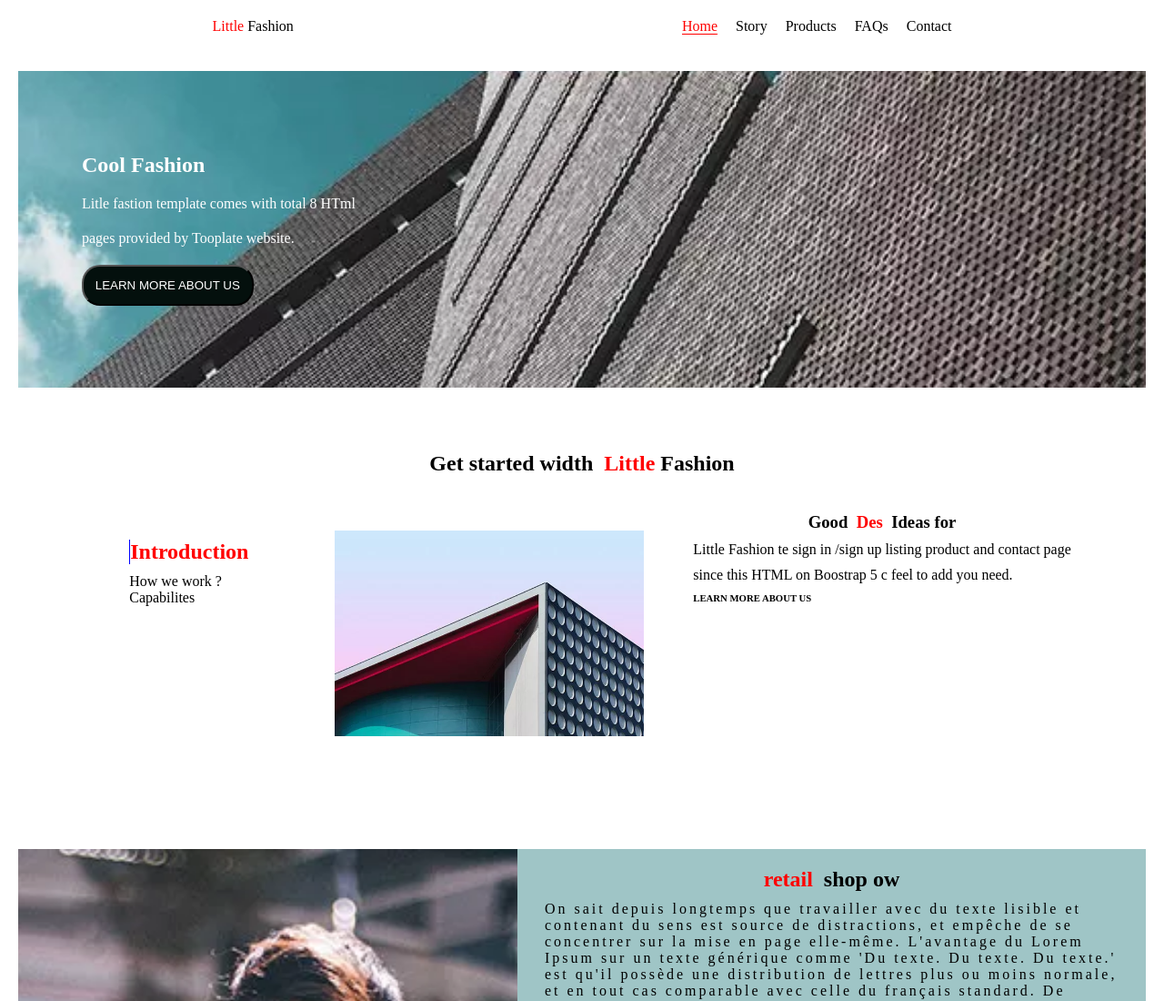
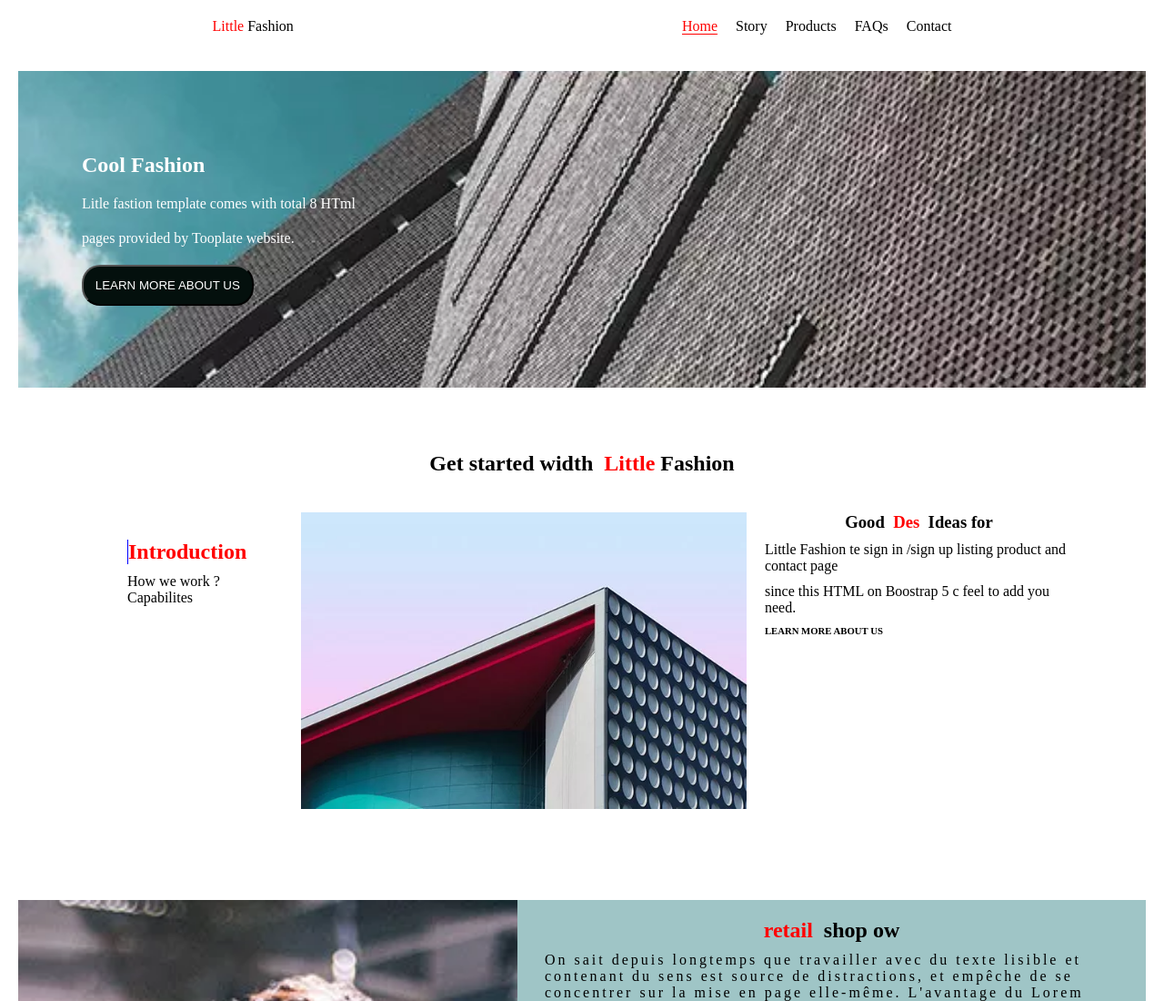
Before and after one commit to kalbanisa/finale-html-css, a plain HTML site: page index.html in a window 1280 px wide. Shown: the top 1100 px of the page at 91% size. Drawn offline with Linux system fonts and the light colour scheme.

Commit message:
Update styles.css
centre l'image

```diff
--- a/styles.css
+++ b/styles.css
@@ -55,11 +55,11 @@ background-position: center;
     cursor: pointer;
 }
 .image img{
-
-    width: 350vh;
-    max-width: 50vh;
-   object-fit: cover;
-   padding: 20px 30px;
+    display: block;
+    margin-left: auto;
+    margin-right: auto;
+    max-width: 100%; /* Redimensionne l'image pour s'adapter à la largeur de l'écran */
+    height: auto;
 
 }
 .Get{
```
